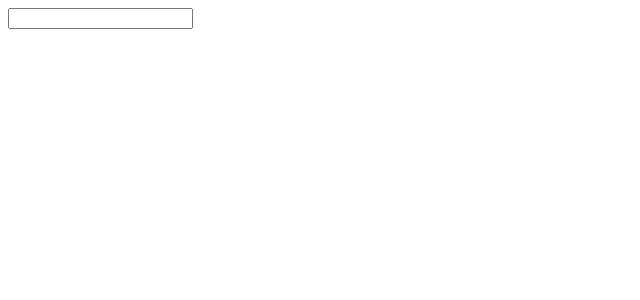
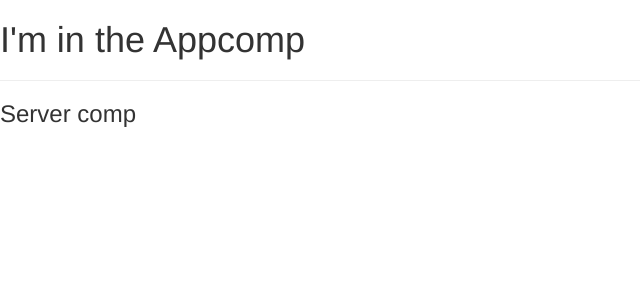
Before and after one commit to ajvalde/Angular-5-tuts, an Angular app in the folder my-first-app/: page / in a window 1280 px wide. Shown: the top 300 px of the page, without its empty margins (0-640 px from the left). Built offline with nearby package versions, Linux system fonts and the light colour scheme.

Commit message:
added server component

```diff
--- a/my-first-app/angular-cli.json
+++ b/my-first-app/angular-cli.json
@@ -18,6 +18,7 @@
       "tsconfig": "tsconfig.json",
       "prefix": "app",
       "styles": [
+        "../node_modules/bootstrap/dist/css/bootstrap.min.css",
         "styles.css"
       ],
       "scripts": [],
--- a/my-first-app/package.json
+++ b/my-first-app/package.json
@@ -20,6 +20,7 @@
     "@angular/platform-browser": "^2.3.1",
     "@angular/platform-browser-dynamic": "^2.3.1",
     "@angular/router": "^3.3.1",
+    "bootstrap": "^3.3.7",
     "core-js": "^2.4.1",
     "rxjs": "^5.0.1",
     "ts-helpers": "^1.1.1",
--- a/my-first-app/src/app/app.component.html
+++ b/my-first-app/src/app/app.component.html
@@ -1,2 +1,3 @@
-<input type="text" [(ngModel)]="name">
-<p>{{ name }}</p>
+<h1>I'm in the Appcomp</h1>
+<hr>
+<app-server></app-server>
--- a/my-first-app/src/app/app.component.ts
+++ b/my-first-app/src/app/app.component.ts
@@ -6,5 +6,5 @@ import { Component } from '@angular/core';
   styleUrls: ['./app.component.css']
 })
 export class AppComponent {
-  name = '';
+
 }
--- a/my-first-app/src/app/app.module.ts
+++ b/my-first-app/src/app/app.module.ts
@@ -4,10 +4,12 @@ import { FormsModule } from '@angular/forms';
 import { HttpModule } from '@angular/http';
 
 import { AppComponent } from './app.component';
+import { ServerComponent } from './server/server.component';
 
 @NgModule({
   declarations: [
-    AppComponent
+    AppComponent,
+    ServerComponent
   ],
   imports: [
     BrowserModule,
--- /dev/null
+++ b/my-first-app/src/app/server/server.component.html
@@ -0,0 +1 @@
+<h3>Server comp</h3>
--- a/my-first-app/src/index.html
+++ b/my-first-app/src/index.html
@@ -2,7 +2,7 @@
 <html>
 <head>
   <meta charset="utf-8">
-  <title>MyFirstApp</title>
+  <title>App</title>
   <base href="/">
 
   <meta name="viewport" content="width=device-width, initial-scale=1">
```
Also changed, not shown: my-first-app/src/app/server/server.component.ts (added, +9 -0 lines), 1 other file (tests, documents, lock files or other folders).
